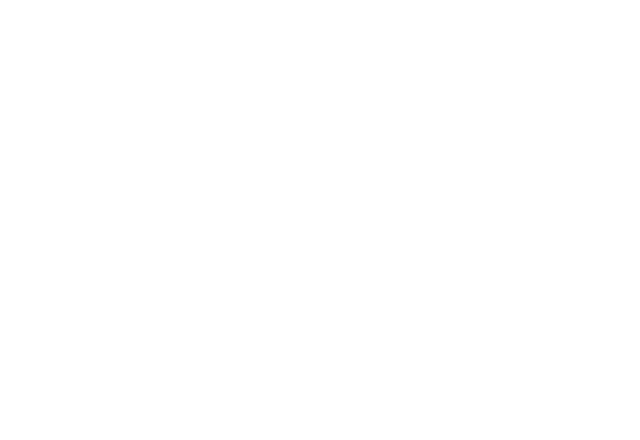
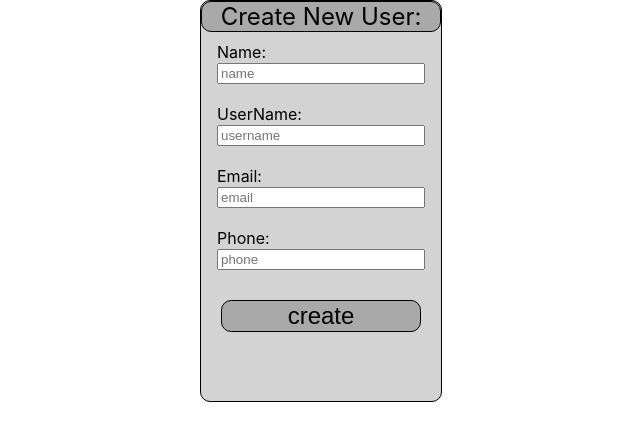
Before and after one commit to Sergiiweb/react_hw, a React (Create React App) app: page / in a window 1280 px wide. Shown: the top 440 px of the page, without its empty margins (319-959 px from the left). Built offline with nearby package versions, Linux system fonts and the light colour scheme.

Commit message:
hw4 task1

```diff
--- a/src/App.css
+++ b/src/App.css
@@ -6,11 +6,9 @@
     width: 100vw;
     min-height: 100vh;
     display: flex;
+    justify-content: center;
 }
 
 h2{
     margin: 0 20px;
 }
-.wrap{
-    width: 45%;
-}
--- a/src/App.js
+++ b/src/App.js
@@ -1,11 +1,12 @@
 import './App.css';
+import {CreateUser} from "./components/CreateUser/CreateUser";
 
 function App() {
 
 
     return (
         <div className="wrapper">
-
+            <CreateUser/>
         </div>
     );
 }
--- a/src/components/CreateUser/CreateUser.js
+++ b/src/components/CreateUser/CreateUser.js
@@ -1,7 +1,47 @@
+import styles from './CreateUser.module.css'
+import {useEffect, useState} from "react";
+
 const CreateUser = () => {
+    const [name, setName] = useState('');
+    const [username, setUsername] = useState('');
+    const [email, setEmail] = useState('');
+    const [phone, setPhone] = useState('');
+
+    useEffect(() => {
+        console.log(name, username, email, phone);
+    }, [name, username, email, phone]);
+    const handleSubmit = (e) => {
+        e.preventDefault();
+        console.log(name, username, email, phone);
+    }
 
     return (
-        <div>
+        <div className={styles.wrap}>
+            <div className={styles.formTitle}>Create New User:</div>
+
+            <form className={styles.form} onSubmit={handleSubmit}>
+                <label>Name:
+                    <br/>
+                    <input type="text" onChange={(event) => setName(event.target.value)} value={name}
+                           placeholder={'name'}/>
+                </label>
+                <label>UserName:
+                    <br/>
+                    <input type="text" onChange={(event) => setUsername(event.target.value)} value={username}
+                           placeholder={'username'}/>
+                </label>
+                <label>Email:
+                    <br/>
+                    <input type="email" onChange={(event) => setEmail(event.target.value)} value={email}
+                           placeholder={'email'}/>
+                </label>
+                <label>Phone:
+                    <br/>
+                    <input type="text" onChange={(event) => setPhone(event.target.value)} value={phone}
+                           placeholder={'phone'}/>
+                </label>
+                <input type="submit" value={'create'} className={styles.submitB}/>
+            </form>
 
         </div>
     )
--- a/src/components/CreateUser/CreateUser.module.css
+++ b/src/components/CreateUser/CreateUser.module.css
@@ -0,0 +1,41 @@
+.wrap {
+    height: 400px;
+    background-color: lightgrey;
+    border: 1px solid black;
+    border-radius: 10px;
+}
+
+.form {
+    display: flex;
+    flex-direction: column;
+    align-items: center;
+}
+
+label {
+    margin: 10px;
+}
+
+.formTitle {
+    text-align: center;
+    font-size: 24px;
+    background-color: darkgray;
+    border: 1px solid black;
+    border-radius: 10px;
+}
+
+input {
+    width: 200px;
+}
+
+.submitB {
+    margin: 20px;
+    font-size: 24px;
+    background-color: darkgray;
+    border: 1px solid black;
+    border-radius: 10px;
+}
+
+.submitB:hover {
+    background-color: lightgrey;
+    cursor: pointer;
+}
```
